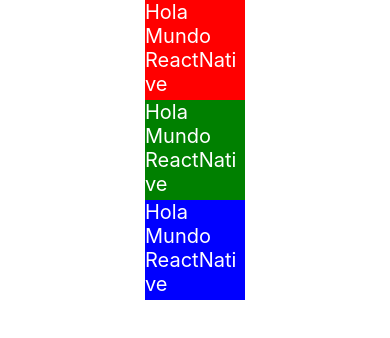
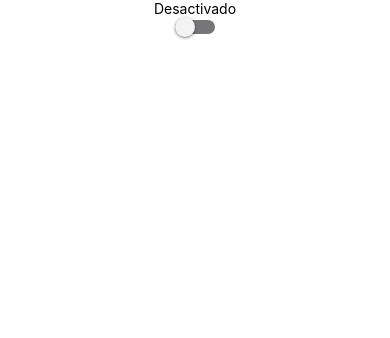
Before and after one commit to BySenko0/PM194, a React Native app in the folder MyNewBlank/: screen / in a window 390 px wide. Shown: the top 338 px of the page. Built offline with nearby package versions, Linux system fonts and the light colour scheme.

Commit message:
Update App.js

```diff
--- a/MyNewBlank/App.js
+++ b/MyNewBlank/App.js
@@ -1,17 +1,32 @@
 /*Zona 1: Importaciones */
 
 import { StatusBar } from 'expo-status-bar';
-import { StyleSheet, Text, View, Button } from 'react-native';
+import { StyleSheet, Text, View, Button, Switch } from 'react-native';
 import React, {useState} from 'react';
 
 
-const Texto=({style}) => {
-  const [contenido,setContenido]=useState('Hola Mundo ReactNative')
-  const actualizaTexto=()=>{setContenido('Estado actualizado del Text')};
-  return(
-    <Text style={[styles.text,style]} onPress={actualizaTexto}>{contenido}</Text>
+
+
+
+const Interruptor = () => {
+  const [isEnabled, setIsEnabled] = useState(false);
+  const toggleSwitch = () => setIsEnabled(previousState => !previousState);
+
+  return (
+    <View style={styles.container}>
+        <Text>
+          {isEnabled ? 'Activado': 'Desactivado'}
+        </Text>
+        <Switch
+          trackColor={{false: '#767577', true: '#81b0ff'}}
+          thumbColor={isEnabled ? '#f5dd4b' : '#f4f3f4'}
+          onValueChange={toggleSwitch}
+          value={isEnabled}
+        />
+
+    </View>
   )
-};
+}
 
 
 /*Zona 2: Main */
@@ -20,11 +35,7 @@
   return (
 
     <View style={styles.container}>
-
-      <Texto style={styles.red}></Texto>
-      <Texto style={styles.green}></Texto>
-      <Texto style={styles.blue}></Texto>
-      <StatusBar style="auto" />
+        <Interruptor />
     </View>
   );
 }
```
